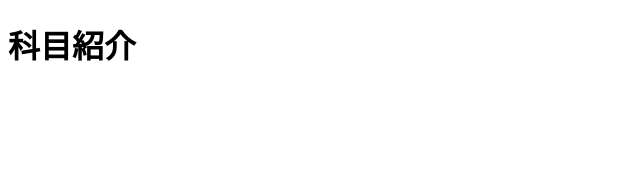
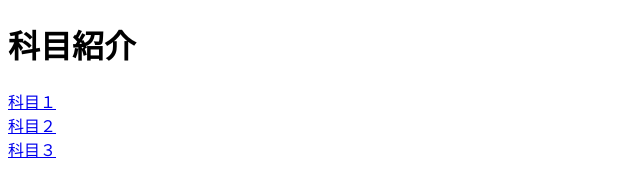
Before and after one commit to Shirakawa0/ensyukadai01, a plain HTML site: page index.html in a window 1280 px wide. Shown: the whole page, without its empty margins (0-640 px from the left). Drawn offline with Linux system fonts and the light colour scheme.

Commit message:
index.html:aタグ修正

```diff
--- a/index.html
+++ b/index.html
@@ -6,10 +6,10 @@
 </head>
 <body>
     <h1>科目紹介</h1>
-    <a href="kamoku1.html"></a>
+    <a href="kamoku1.html">科目１</a>
     <br>
-    <a href="kamoku2.html"></a>
+    <a href="kamoku2.html">科目２</a>
     <br>
-    <a href="kamoku3.html"></a>
+    <a href="kamoku3.html">科目３</a>
 </body>
 </html>
```
